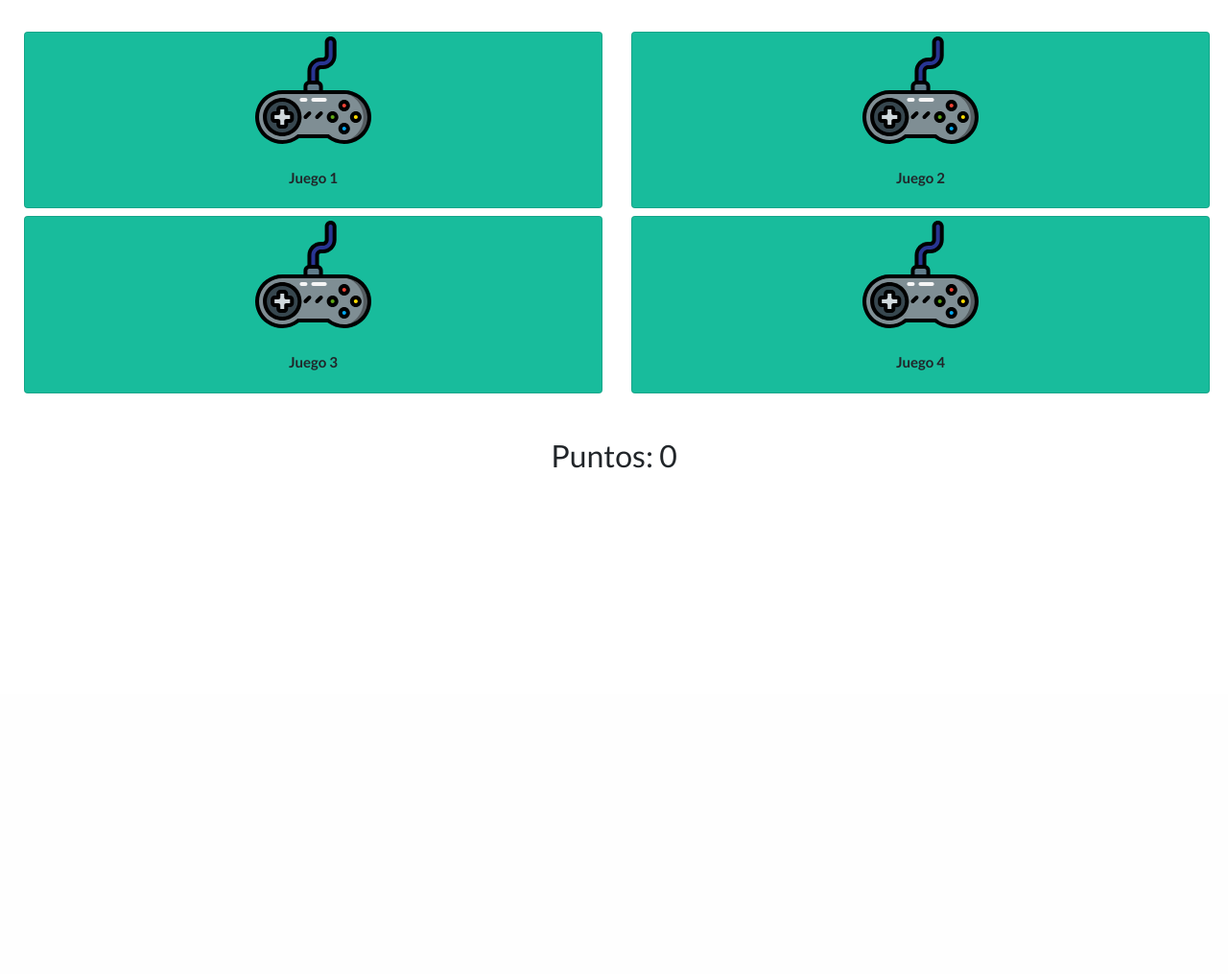
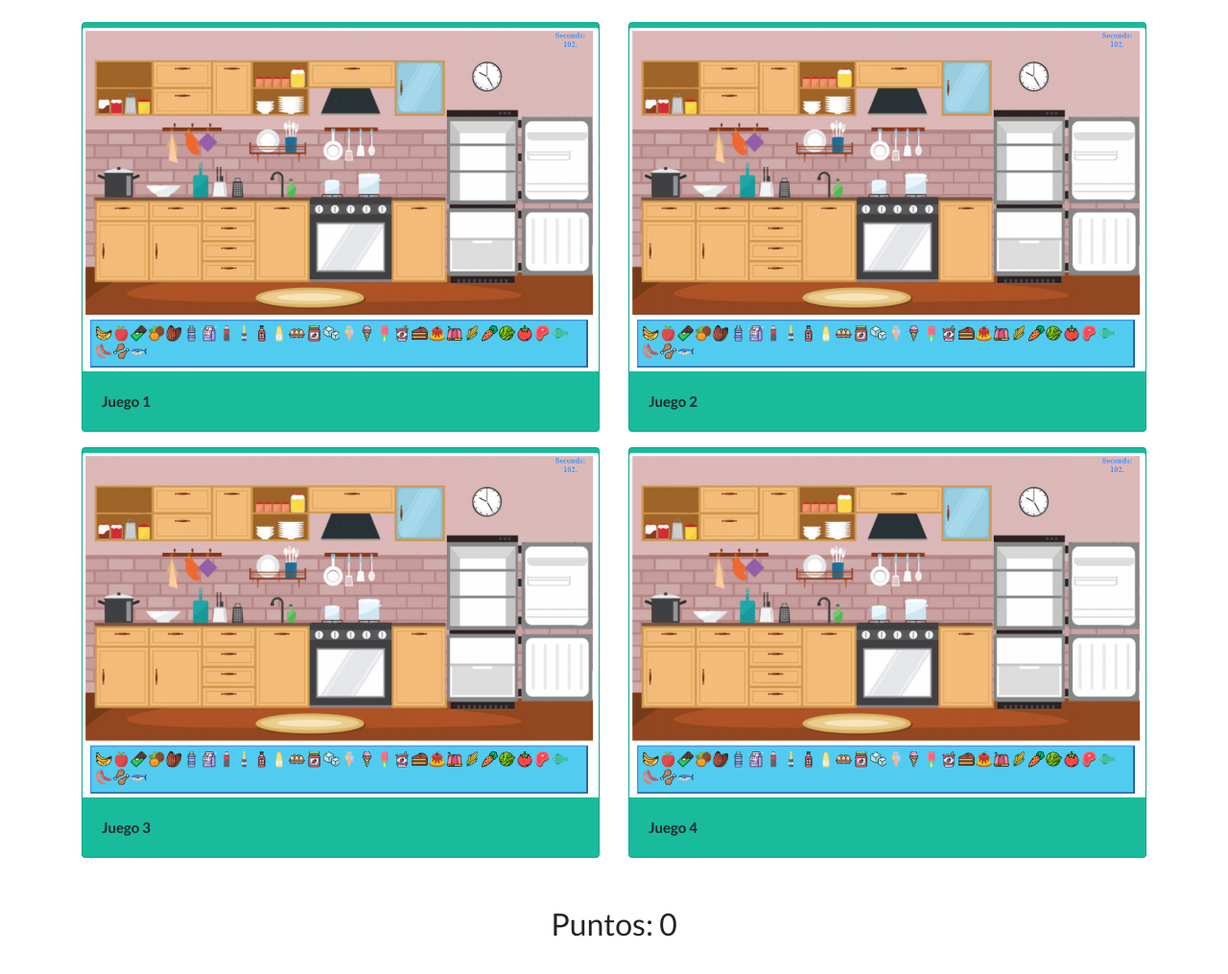
Before and after one commit to aguilar3061/Proyecto1Recomerssem, a PHP site: page /RECOMENSSEM/PAGINAS/JUEGOS/juegos.php in a window 1280 px wide. Shown: the part 77-1092 px from the top of the page at 96% size. Before the commit the page ends 565 px from the top, so only its background shows below. Run offline with PHP 8.4, Linux system fonts and the light colour scheme; the visitor is signed in with stand-in values (Sample User, id 1); data comes from the database, SQL or seed files in the repository.

Commit message:
cambipos pg juegos

```diff
--- a/RECOMENSSEM/PAGINAS/JUEGOS/juegos.php
+++ b/RECOMENSSEM/PAGINAS/JUEGOS/juegos.php
@@ -74,14 +74,14 @@
 
 
 		<br>
-		<div class="mr-1 row row-cols-1 row-cols-sm-2 row-cols-md-2 row-cols-lg-2 row-cols-xl-2" style="margin: 10px; text-align: center;">
+
+		<div class="container">
+			<div class="row">
+				<div class="col-sm-6" onclick="window.location.href='ARNAU/proyecto/index.html'" style="cursor: pointer;">
+					<div class="card mb-3 bg-success"  >
 
 
-				<div class="col mb-2 " onclick="window.location.href='ARNAU/proyecto/index.html'" style="cursor: pointer;">
-					<div class="card  bg-success"  >
-
-							<img src="/RECOMENSSEM/media/IMGjuego.svg" alt="Enviar formulario" width="20%" height="40%" style=" display:block; margin:auto;">
-
+							<img src="/RECOMENSSEM/media/Captura.PNG" class="card-img-top" alt="Enviar formulario">
 							<div class="card-body">
 								<strong> Juego 1</strong>
 								<br>
@@ -90,10 +90,12 @@
 
 					</div>
 				</div>
-				<div class="col mb-2 " onclick="window.location.href='ALBERT/juego-proyecto/index.php'" style="cursor: pointer;">
-					<div class="card  bg-success"  >
+				<div class="col-sm-6 mb-3" onclick="window.location.href='ALBERT/juego-proyecto/index.php'" style="cursor: pointer;">
+					<div class="card bg-success"  >
 
-							<img src="/RECOMENSSEM/media/IMGjuego.svg" alt="Enviar formulario" width="20%" height="40%" style=" display:block; margin:auto;">
+
+
+					<img src="/RECOMENSSEM/media/Captura.PNG" class="card-img-top" alt="Enviar formulario">
 
 							<div class="card-body">
 								<strong> Juego 2</strong>
@@ -103,11 +105,13 @@
 
 					</div>
 				</div>
-				<div class="col mb-2 " onclick="window.location.href='Dani/Inicio.html'" style="cursor: pointer;">
-					<div class="card  bg-success"  >
 
-							<img src="/RECOMENSSEM/media/IMGjuego.svg" alt="Enviar formulario" width="20%" height="40%" style=" display:block; margin:auto;">
 
+				<div class="col-sm-6 mb-3" onclick="window.location.href='Dani/Inicio.html'" style="cursor: pointer;">
+					<div class="card bg-success"  >
+
+
+							<img src="/RECOMENSSEM/media/Captura.PNG" class="card-img-top" alt="Enviar formulario">
 							<div class="card-body">
 								<strong> Juego 3</strong>
 								<br>
@@ -116,11 +120,11 @@
 
 					</div>
 				</div>
-				<div class="col mb-2 " onclick="window.location.href='CARLOS/index.php'" style="cursor: pointer;">
-					<div class="card  bg-success"  >
+				<div class="col-sm-6 mb-3" onclick="window.location.href='CARLOS/index.php'" style="cursor: pointer;">
+					<div class="card bg-success"  >
 
-							<img src="/RECOMENSSEM/media/IMGjuego.svg" alt="Enviar formulario" width="20%" height="40%" style=" display:block; margin:auto;">
 
+							<img src="/RECOMENSSEM/media/Captura.PNG" class="card-img-top" alt="Enviar formulario">
 							<div class="card-body">
 								<strong> Juego 4</strong>
 								<br>
@@ -129,19 +133,15 @@
 
 					</div>
 				</div>
-			<?php
 
-			?>
+			</div>
 
-
-
+			<div id="puntos">
+				<h3> Puntos: <?php echo $_SESSION['points']?>  </h3>
+			</div>
 
 		</div>
 
-
-		<div id="puntos">
-			<h3> Puntos: <?php echo $_SESSION['points']?>  </h3>
-		</div>
 
 
 
```
Also changed, not shown: RECOMENSSEM/media/Captura.PNG (added), 1 other file.
